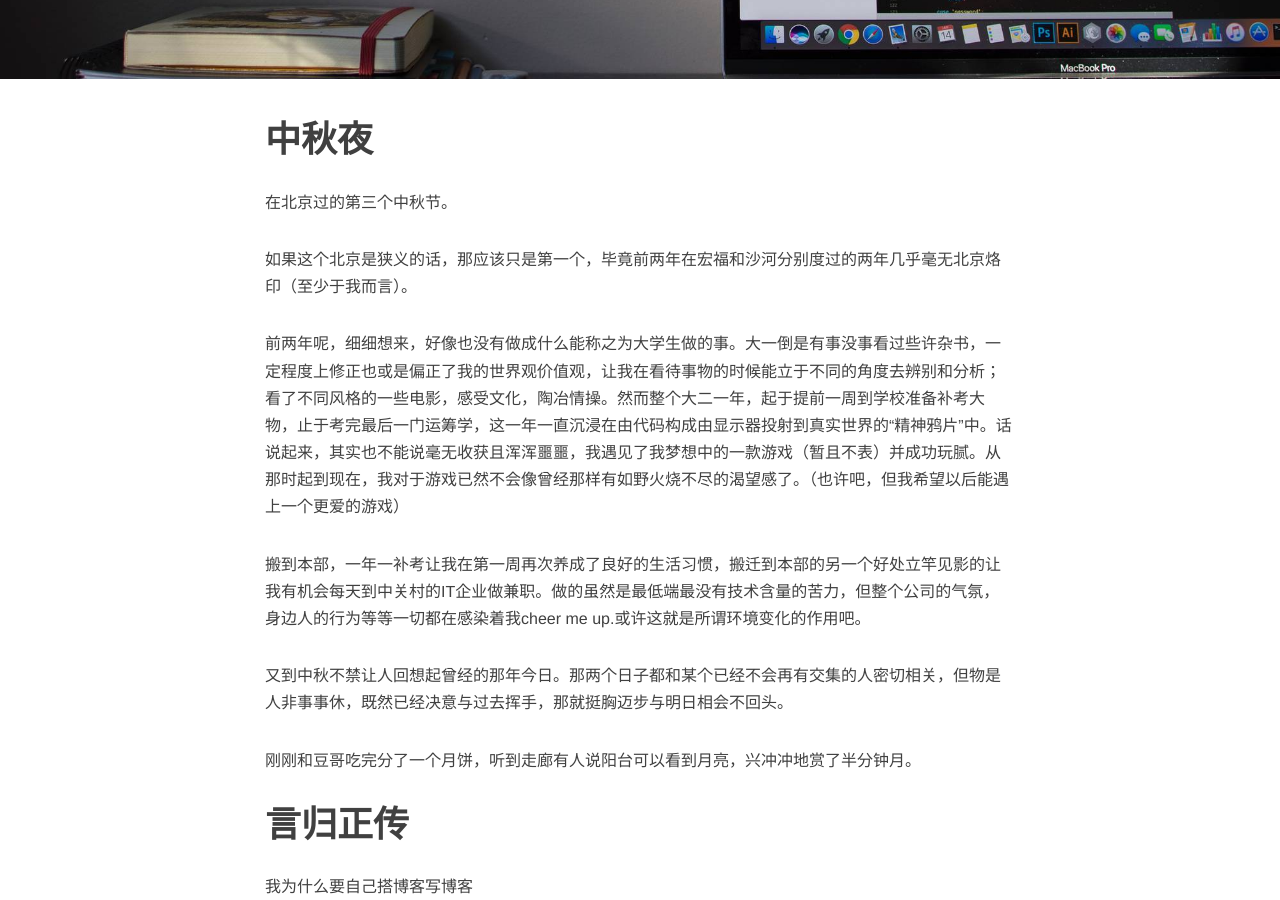
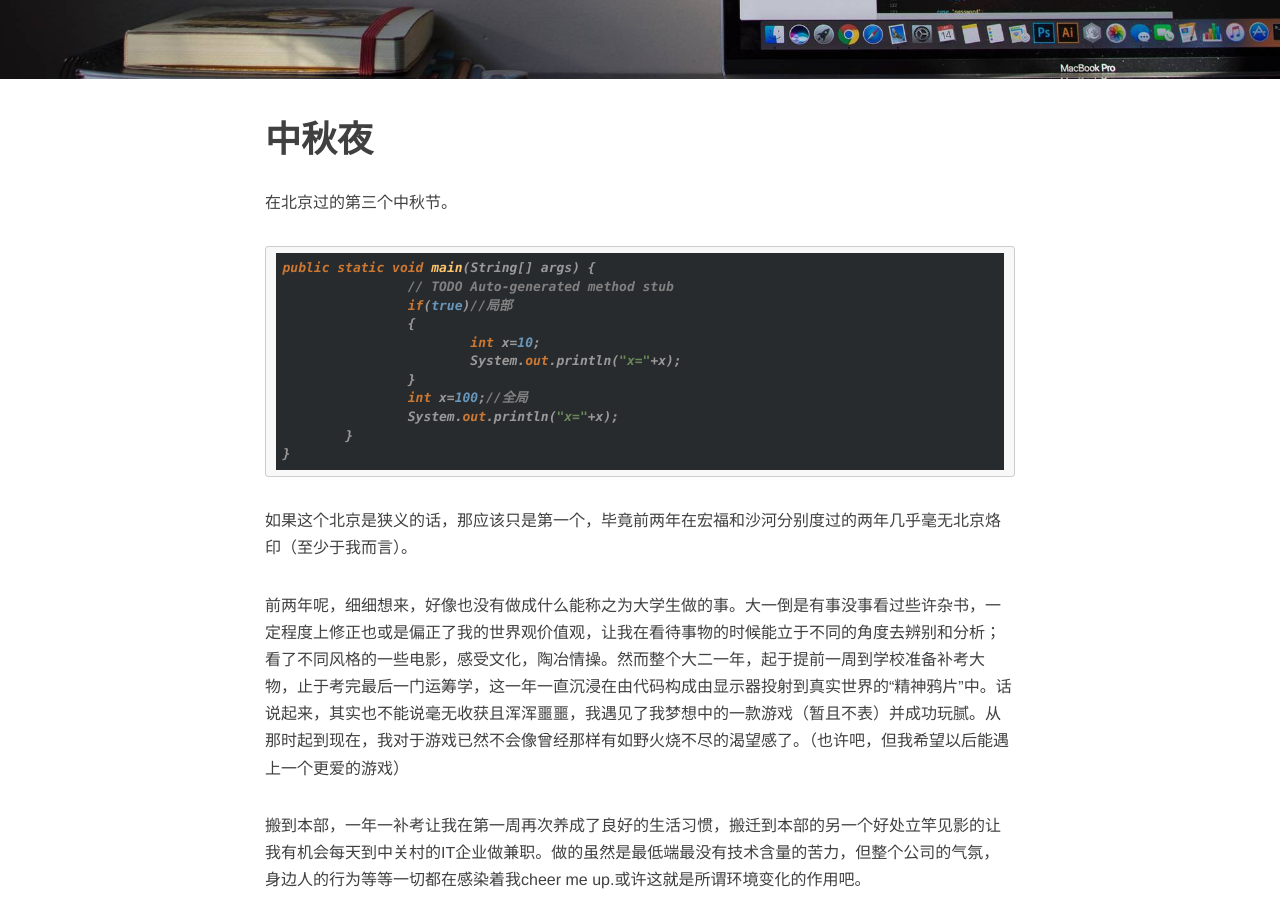
Before and after one commit to sfsiuong/sfsiuong.github.io, a Jekyll site: the page built from _posts/2018-09-24-reason-to-write.md, in a window 1280 px wide and 900 px high, scrolled down 410 px. Built offline with Jekyll 4.4.1, drawn with Linux system fonts in a browser that asks for light colours; nearby versions of some CDN libraries; comment, search, counter and statistics services are not loaded.

Commit message:
Update _posts/2018-09-24-reason-to-write.md

````diff
--- a/_posts/2018-09-24-reason-to-write.md
+++ b/_posts/2018-09-24-reason-to-write.md
@@ -10,6 +10,24 @@
 #  中秋夜
 
 在北京过的第三个中秋节。
+
+```
+public static void main(String[] args) {
+		// TODO Auto-generated method stub
+		if(true)//局部
+		{
+			int x=10;
+			System.out.println("x="+x);
+		}
+		int x=100;//全局
+		System.out.println("x="+x);
+	}
+}
+```
+
+
+
+
 
 如果这个北京是狭义的话，那应该只是第一个，毕竟前两年在宏福和沙河分别度过的两年几乎毫无北京烙印（至少于我而言）。
 
````
